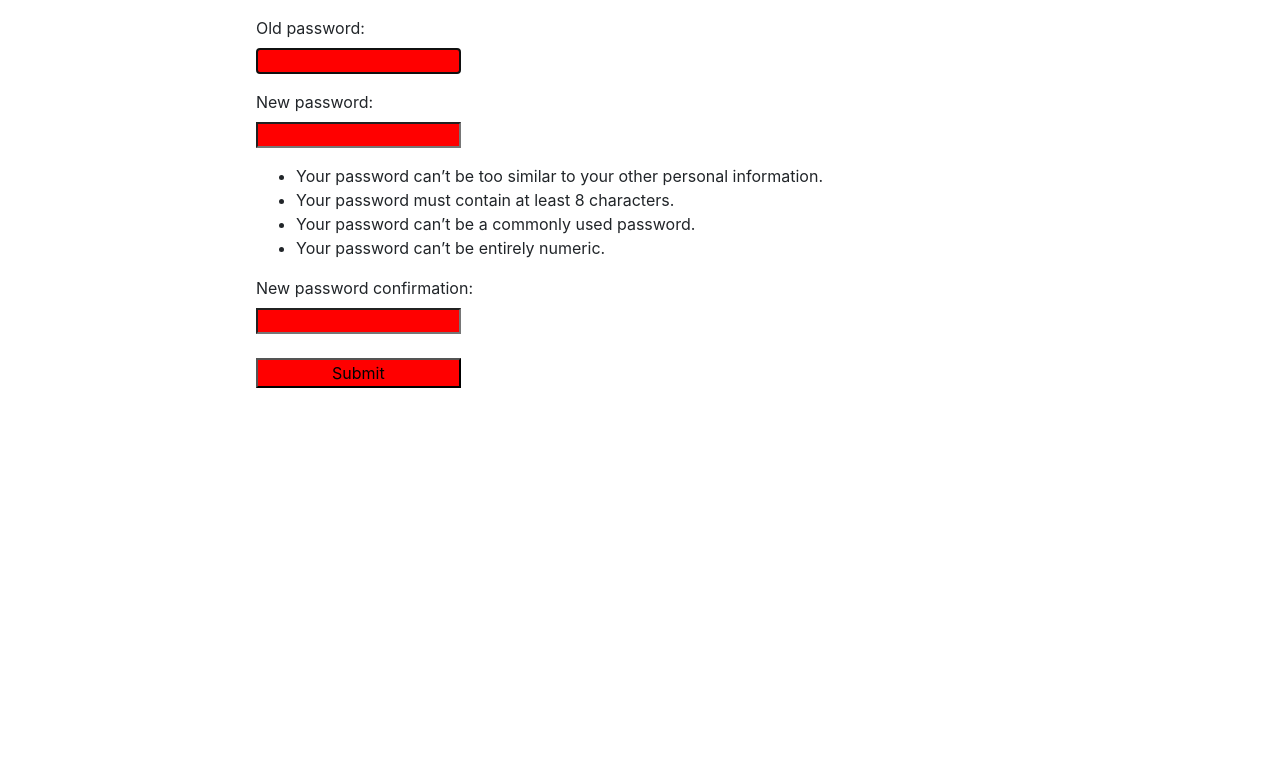
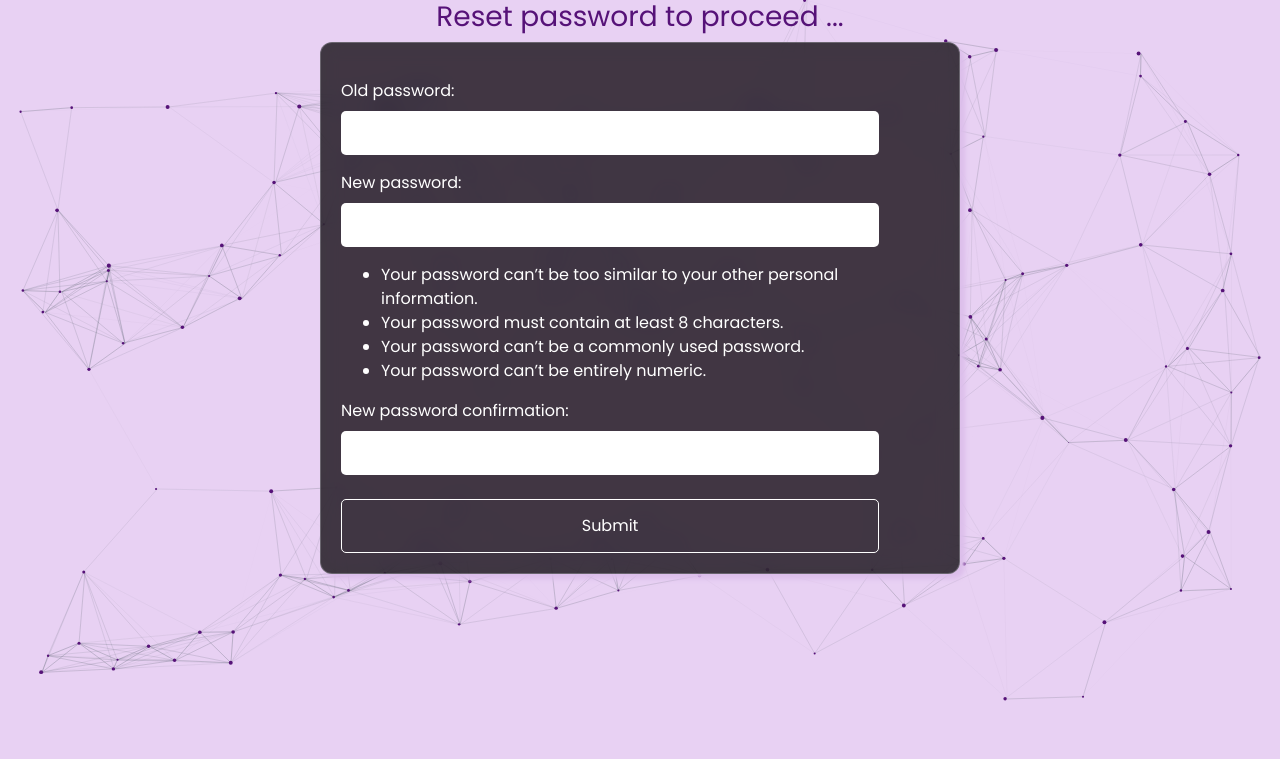
Before and after one commit to sindetisarah/choin, a Django app: page /change_password/ in a window 1280 px wide. Shown: the top 759 px of the page. Run offline with Django 3.2, Linux system fonts and the light colour scheme; parts of the project's set-up code (start-up, migrations or seed data) failed here and were passed over; some libraries are stand-ins or nearby versions.

Commit message:
reset password ui

```diff
--- a/core/templates/base.html
+++ b/core/templates/base.html
@@ -6,24 +6,14 @@
     <meta charset="UTF-8">
     <meta http-equiv="X-UA-Compatible" content="IE=edge">
     <meta name="viewport" content="width=device-width, initial-scale=1.0">
-    <title>Document</title>
+    <link rel="stylesheet" href="{% static 'base.css' %}">
+    <link rel="icon" type="image/x-icon" href="{% static 'images/akira-favicon.ico' %}">
+    <title>Choin</title>
     <link rel="stylesheet" href="https://maxcdn.bootstrapcdn.com/bootstrap/4.0.0/css/bootstrap.min.css" integrity="sha384-Gn5384xqQ1aoWXA+058RXPxPg6fy4IWvTNh0E263XmFcJlSAwiGgFAW/dAiS6JXm" crossorigin="anonymous">
-    <style>
-        input{
 
-            width: 20%;
-            height: 5%;
-            background-color: red;
-        }
-
-
-        #password_change{
-            margin-left: 20%;
-        }
-
-    </style>
 </head>
-<body>
+<body id="base">
+    <div id="particles-js"></div>
 
     {%block content%}
 
@@ -32,5 +22,9 @@
     <script src="https://code.jquery.com/jquery-3.2.1.slim.min.js" integrity="sha384-KJ3o2DKtIkvYIK3UENzmM7KCkRr/rE9/Qpg6aAZGJwFDMVNA/GpGFF93hXpG5KkN" crossorigin="anonymous"></script>
 <script src="https://cdnjs.cloudflare.com/ajax/libs/popper.js/1.12.9/umd/popper.min.js" integrity="sha384-ApNbgh9B+Y1QKtv3Rn7W3mgPxhU9K/ScQsAP7hUibX39j7fakFPskvXusvfa0b4Q" crossorigin="anonymous"></script>
 <script src="https://maxcdn.bootstrapcdn.com/bootstrap/4.0.0/js/bootstrap.min.js" integrity="sha384-JZR6Spejh4U02d8jOt6vLEHfe/JQGiRRSQQxSfFWpi1MquVdAyjUar5+76PVCmYl" crossorigin="anonymous"></script>
+<script src="https://cdn.jsdelivr.net/particles.js/2.0.0/particles.min.js"></script>
+<script>
+    window.particlesJS.load('particles-js', "{% static 'particles.json' %}");
+    </script>
 </body>
 </html>
--- a/core/templates/registration/password_change.html
+++ b/core/templates/registration/password_change.html
@@ -1,5 +1,6 @@
 {%extends 'base.html'%}
 {%block content%}
+<h3 style="color: #561278;">Reset password to proceed ...</h3>
 {%if messages%}
     <p>messages</p>
     {%endif%}
@@ -19,7 +20,7 @@
         {% endif %}
     </div>
 {% endfor %}
-        <br><input type="submit"/>
+        <br><button id="button" type="submit">Submit</button>
 
     </form>
 {%endblock%}
--- /dev/null
+++ b/static/base.css
@@ -0,0 +1,75 @@
+
+@import url('https://fonts.googleapis.com/css2?family=Poppins&display=swap');
+
+#base{
+    font-family: 'Poppins', sans-serif;
+    margin: 0;
+    background-color: #e8d1f3 ;
+
+}
+#particles-js {
+    position: absolute;
+    width: 99%;
+    height: 95%;
+    overflow: hidden;
+
+  }
+input{
+
+    width: 90%;
+    padding: 10px 0px;
+    background-color: #fff;
+    border: none;
+    border-radius: 5px;
+}
+input:focus{
+    /* border: 1px solid #561278; */
+    outline: none;
+}
+
+h3{
+    color: #561278;
+    text-align: center;
+}
+
+#password_change{
+    margin-left: 25%;
+    width: 50%;
+    padding: 20px;
+    box-shadow: #DCBEEB 5px 5px 5px;
+    backdrop-filter: blur(10px) saturate(180%);
+    -webkit-backdrop-filter: blur(16px) saturate(180%);
+    background-color: rgba(5, 5, 5, 0.75);
+    border-radius: 12px;
+    border: 1px solid rgba(209, 213, 219, 0.3);
+    color: #fff;
+}
+#button {
+    background-color: transparent;
+    color: white;
+    padding: 14px 20px;
+    border: 1px solid #fff;
+    cursor: pointer;
+    width: 90%;
+    font-size: 16px;
+    border-radius: 5px;
+}
+#button:hover {
+    opacity: 0.8;
+    background-color: #bc85d8;
+}
+  #button:focus{
+    cursor: progress;
+}
+@media (max-width: 850px) {
+    #password_change{
+        margin-left: 5%;
+        width: 90%;
+        font-size: 16px;
+        backdrop-filter: blur(5px) saturate(150%);
+    -webkit-backdrop-filter: blur(5px) saturate(150%);
+    }
+    h3{
+        font-size: 18px;
+    }
+}
--- /dev/null
+++ b/static/particles.json
@@ -0,0 +1,95 @@
+{
+    "particles": {
+      "number": {
+        "value": 150,
+        "density": {
+          "enable": true,
+          "value_area": 1000
+        }
+      },
+      "color": {
+        "value": "#561278"
+      },
+      "shape": {
+        "type": "circle",
+        "stroke": {
+          "width": 0,
+          "color": "#000000"
+        },
+        "polygon": {
+          "nb_sides": 4
+        }
+      },
+      "size": {
+        "value": 2,
+        "random": true,
+        "anim": {
+          "enable": true,
+          "speed": 4,
+          "size_min": 1,
+          "sync": false
+        }
+      },
+      "line_linked": {
+        "enable": true,
+        "distance": 150,
+        "color": "#58636d",
+        "opacity": 0.4,
+        "width": 1
+      },
+      "move": {
+        "enable": true,
+        "speed": 5,
+        "direction": "left",
+        "random": true,
+        "straight": true,
+        "out_mode": "out",
+        "bounce": false,
+        "attract": {
+          "enable": true,
+          "rotateX": 600,
+          "rotateY": 1200
+        }
+      }
+    },
+    "interactivity": {
+      "detect_on": "canvas",
+      "events": {
+        "onhover": {
+          "enable": true,
+          "mode": "grab"
+        },
+        "onclick": {
+          "enable": true,
+          "mode": "repulse"
+        },
+        "resize": true
+      },
+      "modes": {
+        "grab": {
+          "distance": 200,
+          "line_linked": {
+            "opacity": 1
+          }
+        },
+        "bubble": {
+          "distance": 400,
+          "size": 40,
+          "duration": 2,
+          "opacity": 8,
+          "speed": 3
+        },
+        "repulse": {
+          "distance": 200,
+          "duration": 0.4
+        },
+        "push": {
+          "particles_nb": 4
+        },
+        "remove": {
+          "particles_nb": 2
+        }
+      }
+    },
+    "retina_detect": true
+  }
```
Also changed, not shown: core/templates/home.html (+13 -1 lines), leadership/templates/admin_dash.html (+5 -5 lines), static/login.css (+29 -7 lines).
